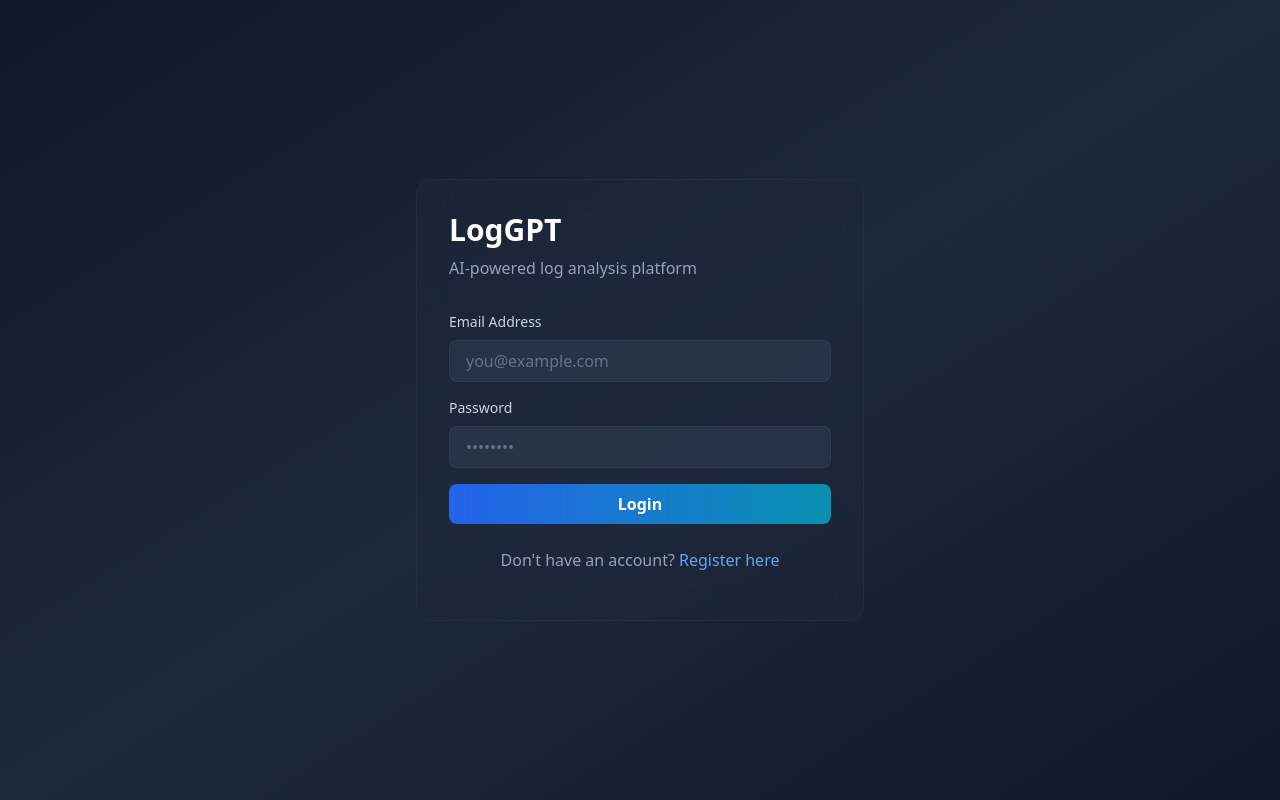
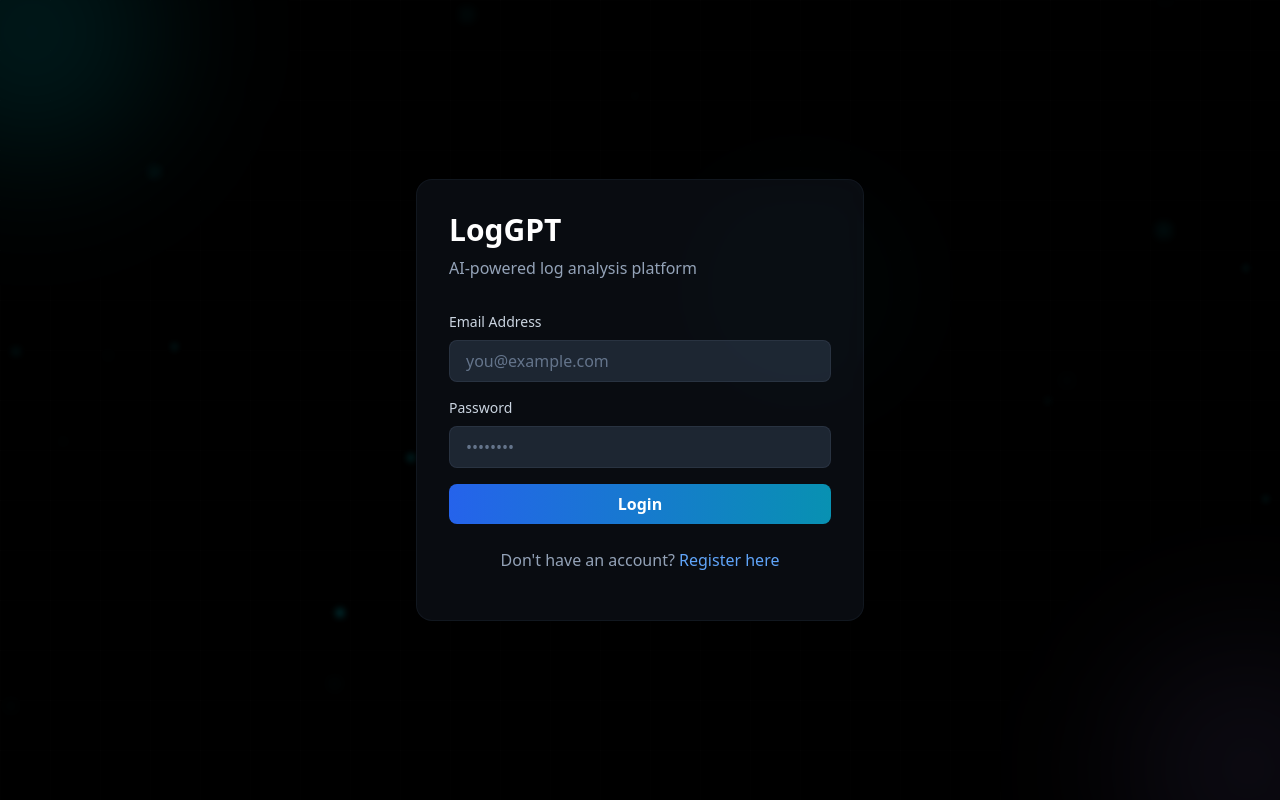
Before and after one commit to sharma-anahita/LogGPT, a Next.js app in the folder frontend/: page /login in a window 1280 px wide. Built offline with nearby package versions, Linux system fonts and the light colour scheme; no server answers.

Commit message:
didnt like the ui page light blue

```diff
--- a/frontend/app/login/page.jsx
+++ b/frontend/app/login/page.jsx
@@ -6,6 +6,7 @@ import { useRouter } from 'next/navigation'
 import Link from 'next/link'
 import { loginUser, saveToken } from '@/services/auth'
 import { googleSignIn } from '@/services/auth'
+import { AnimatedBackground } from '@/components/AnimatedBackground'
 
 export default function LoginPage() {
   const [email, setEmail] = useState('')
@@ -73,9 +74,10 @@ export default function LoginPage() {
     // eslint-disable-next-line react-hooks/exhaustive-deps
   }, [])
   return (
-    <div className="min-h-screen bg-gradient-to-br from-slate-900 via-slate-800 to-slate-900 flex items-center justify-center p-4">
-      <div className="w-full max-w-md">
-        <div className="bg-slate-800/50 backdrop-blur-lg border border-slate-700/30 rounded-2xl p-8">
+    <div className="min-h-screen bg-black flex items-center justify-center p-4">
+      <AnimatedBackground />
+      <div className="w-full max-w-md relative z-10">
+        <div className="bg-slate-800/30 backdrop-blur-lg border border-slate-700/20 rounded-2xl p-8">
           <h1 className="text-3xl font-bold text-white mb-2">LogGPT</h1>
           <p className="text-slate-400 mb-8">AI-powered log analysis platform</p>
 
--- a/frontend/app/register/page.jsx
+++ b/frontend/app/register/page.jsx
@@ -5,6 +5,7 @@ import { useRouter } from 'next/navigation'
 import Link from 'next/link'
 import { registerUser, saveToken } from '@/services/auth'
 import { googleSignIn } from '@/services/auth'
+import { AnimatedBackground } from '@/components/AnimatedBackground'
 
 export default function RegisterPage() {
   const [email, setEmail] = useState('')
@@ -92,9 +93,10 @@ export default function RegisterPage() {
   }, [])
 
   return (
-    <div className="min-h-screen bg-gradient-to-br from-slate-900 via-slate-800 to-slate-900 flex items-center justify-center p-4">
-      <div className="w-full max-w-md">
-        <div className="bg-slate-800/50 backdrop-blur-lg border border-slate-700/30 rounded-2xl p-8">
+    <div className="min-h-screen bg-black flex items-center justify-center p-4">
+      <AnimatedBackground />
+      <div className="w-full max-w-md relative z-10">
+        <div className="bg-slate-800/30 backdrop-blur-lg border border-slate-700/20 rounded-2xl p-8">
           <h1 className="text-3xl font-bold text-white mb-2">Create Account</h1>
           <p className="text-slate-400 mb-8">Join LogGPT and start analyzing logs</p>
 
```
